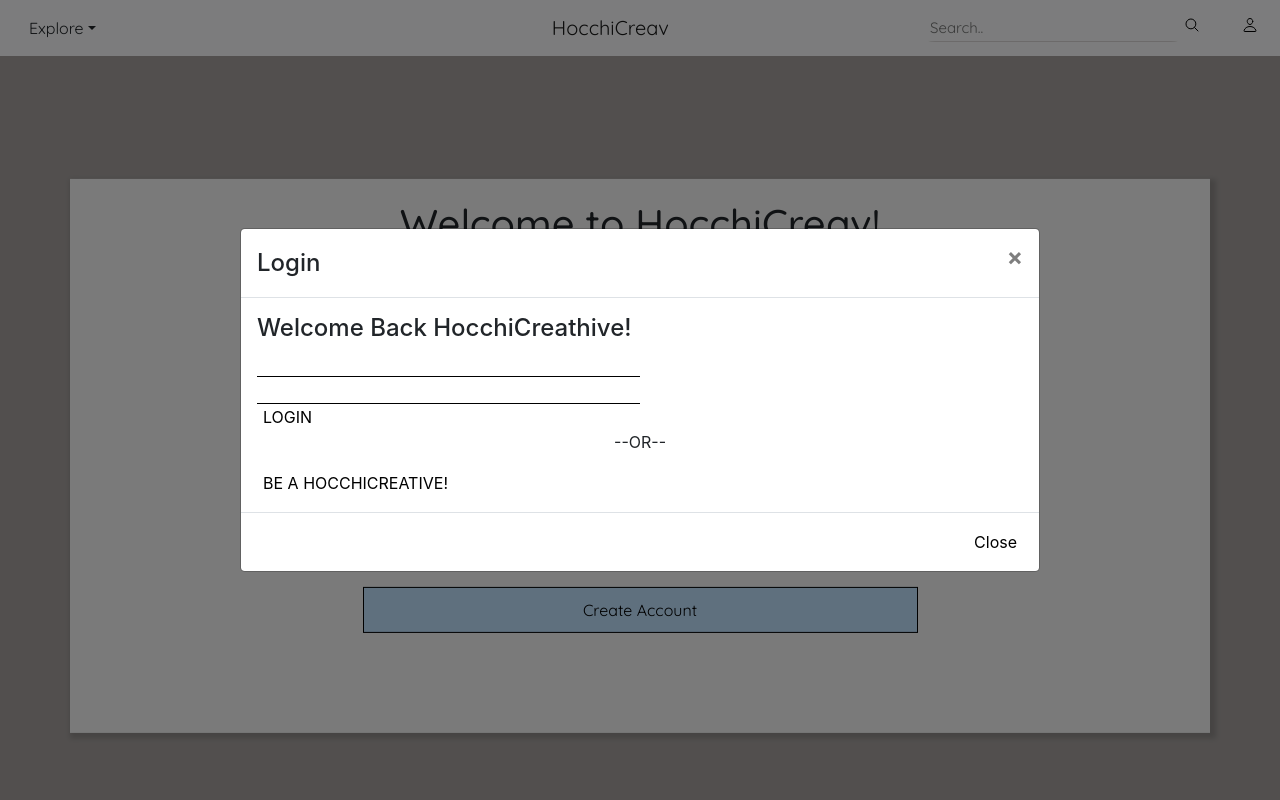
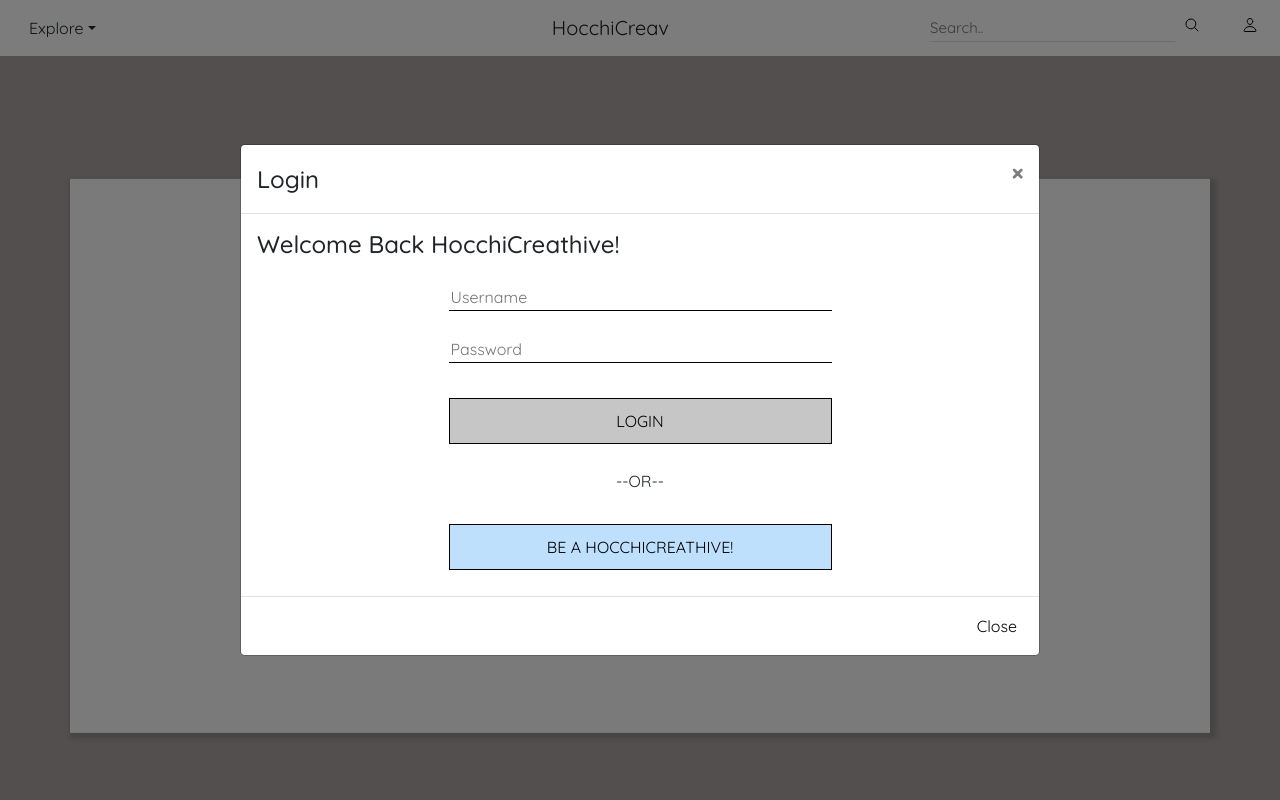
Before and after one commit to garcian5/Hocchikisu-Creavheengs, a React (Create React App) app in the folder frontend/: page /create-account in a window 1280 px wide. Both pictures are taken after a click on the button 1249 px from the left and 27 px from the top of the page. Shown: the top 800 px of the page. Built offline with nearby package versions, Linux system fonts and the light colour scheme.

Commit message:
updated Login

```diff
--- a/frontend/src/App.css
+++ b/frontend/src/App.css
@@ -186,7 +186,7 @@ ion-icon {
     padding-bottom: 20px;
 }
 
-.signup-box {
+.bottom-space {
     margin-bottom: 25px;
 }
 
@@ -201,12 +201,16 @@ input {
     width: 50%;
 }
 
-.create-acct-btn {
+.create-acct-btn, .login-btn {
     margin: 0 auto;
     margin-top: 50px;
     padding: 10px;
     width: 50%;
     border: 1px solid;
+}
+
+.login-space {
+    margin: 10px;
 }
 
 .create-acct-btn:hover {
@@ -216,3 +220,39 @@ input {
 .or { padding: 15px 0px 5px; }
 .light-blue { background-color: #BEE0FD; }
 .light-grey { background-color: #C6C6C6; }
+
+/*-----------------------------------------------------
+    MODAL STYLE
+-------------------------------------------------------*/
+.login-modal {
+    font-family: Quicksand, sans-serif;
+    border: none;
+}
+.modal-content {
+    border: #e6e6e6;
+    border-radius: 0;
+}
+
+.modal-header {
+    border-bottom: none;
+}
+
+.close {
+    color: red;
+    font-weight: 100;
+    font-size: 35px;
+    transition: all 0.3s ease-in-out;
+}
+
+    .close:focus {
+        outline: none;
+    }
+
+    .close:hover {
+        color: rgba(255, 189, 191, 1);
+        transform: scale(1.15, 1.15);
+    }
+
+    .close::after {
+        transition: all 0.3s ease-in-out;
+    }
--- a/frontend/src/components/presentational/user/CreateAccount.js
+++ b/frontend/src/components/presentational/user/CreateAccount.js
@@ -8,20 +8,20 @@ function CreateAccount() {
 				<h6 className="center" style={{ marginBottom: 35 }}>Sign Up!</h6>
 
 				<form className="center">
-					<div className="signup-box">
+					<div className="bottom-space">
 						<input className="names" type="text" placeholder="First Name" />
 						<input className="names" type="text" placeholder="Last Name" />
 					</div>
 
-					<div className="signup-box">
+					<div className="bottom-space">
 						<input type="email" placeholder="Email" />
 					</div>
 
-					<div className="signup-box">
+					<div className="bottom-space">
 						<input type="password" placeholder="Password" />
 					</div>
 
-					<div className="signup-box">
+					<div className="bottom-space">
 						<input type="date" placeholder="Birthday" />
 					</div>
 
--- a/frontend/src/components/presentational/user/Login.js
+++ b/frontend/src/components/presentational/user/Login.js
@@ -9,6 +9,7 @@ function Login(props) {
             size="lg"
             aria-labelledby="contained-modal-title-vcenter"
             centered
+            dialogClassName="login-modal"
         >
             <Modal.Header closeButton>
                 <Modal.Title id="contained-modal-title-vcenter">
@@ -17,25 +18,27 @@ function Login(props) {
             </Modal.Header>
 
             <Modal.Body>
-                <h4>Welcome Back HocchiCreathive!</h4>
+                <h4 className="bottom-space">Welcome Back HocchiCreathive!</h4>
 
-                <form>
-                    <div>
-                        <input type="text" />
+                <form className="center">
+                    <div className="bottom-space">
+                        <input type="text" placeholder="Username" />
                     </div>
 
-                    <div>
-                        <input type="password" />
+                    <div className="bottom-space">
+                        <input type="password" placeholder="Password" />
                     </div>
 
-                    <button>LOGIN</button>
+                    <button className="login-space create-acct-btn light-grey">LOGIN</button>
                 </form>
 
-                <p>--OR--</p>
+                <p className="or">--OR--</p>
 
-                <Link to="/create-account">
-                    <button onClick={props.onHide}>BE A HOCCHICREATIVE!</button>
-                </Link>
+                <div className="center">
+                    <Link to="/create-account">
+                        <button className="login-space create-acct-btn light-blue" onClick={props.onHide}>BE A HOCCHICREATHIVE!</button>
+                    </Link>
+                </div>
 
             </Modal.Body>
             <Modal.Footer>
```
